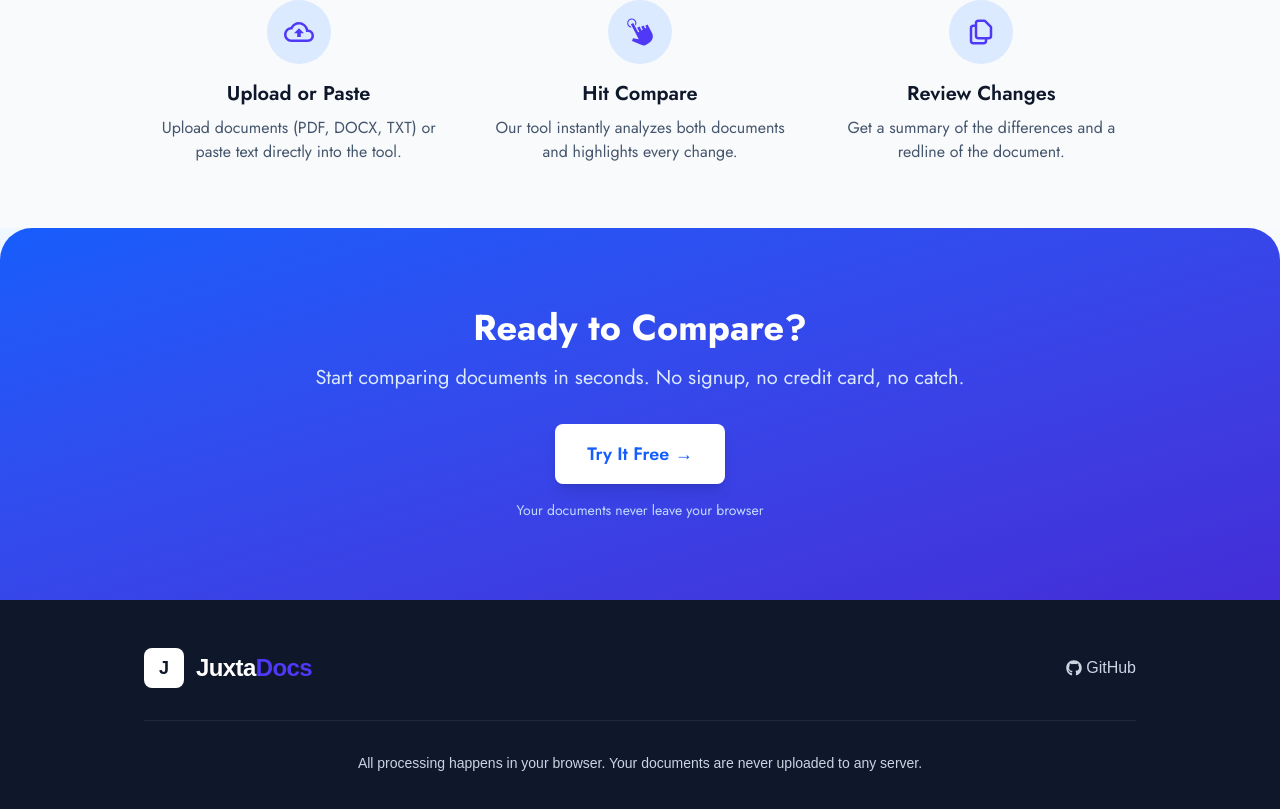
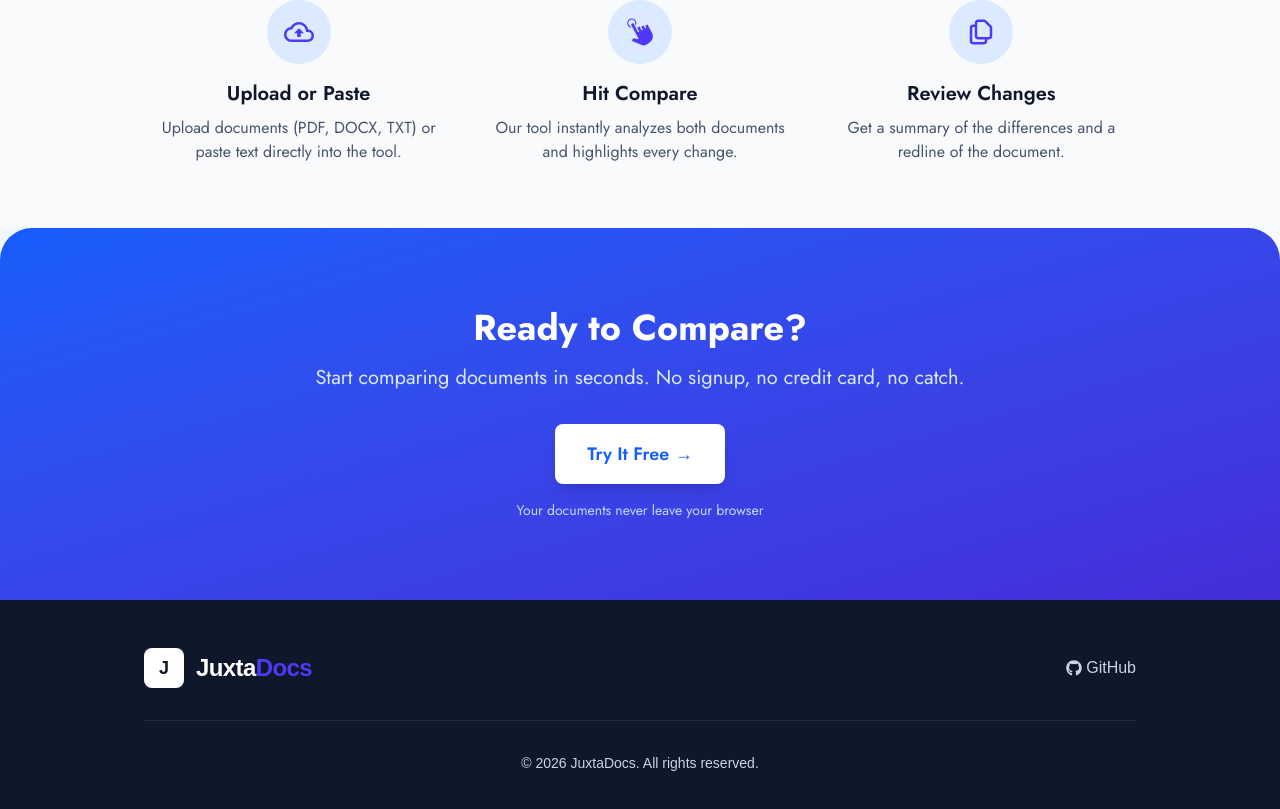
Before and after one commit to bunde-uji/document-comparison-tool, a Next.js app: page / in a window 1280 px wide. Shown: the part 2488-3297 px from the top of the page. Built offline with nearby package versions, Linux system fonts and the light colour scheme.

Commit message:
update copyright

```diff
--- a/components/Footer.tsx
+++ b/components/Footer.tsx
@@ -23,7 +23,10 @@ function Footer() {
             </Link>
           </div>
           <div className="flex gap-6">
-            <a href="https://github.com/bunde-uji/document-comparison-tool" className="hover:text-white transition-colors flex items-center gap-1">
+            <a
+              href="https://github.com/bunde-uji/document-comparison-tool"
+              className="hover:text-white transition-colors flex items-center gap-1"
+            >
               <FaGithub />
               GitHub
             </a>
@@ -31,8 +34,7 @@ function Footer() {
         </div>
         <div className="mt-8 pt-8 border-t border-slate-800 text-center text-sm">
           <p>
-            All processing happens in your browser. Your documents are never
-            uploaded to any server.
+            &copy; {new Date().getFullYear()} JuxtaDocs. All rights reserved.
           </p>
         </div>
       </div>
```
